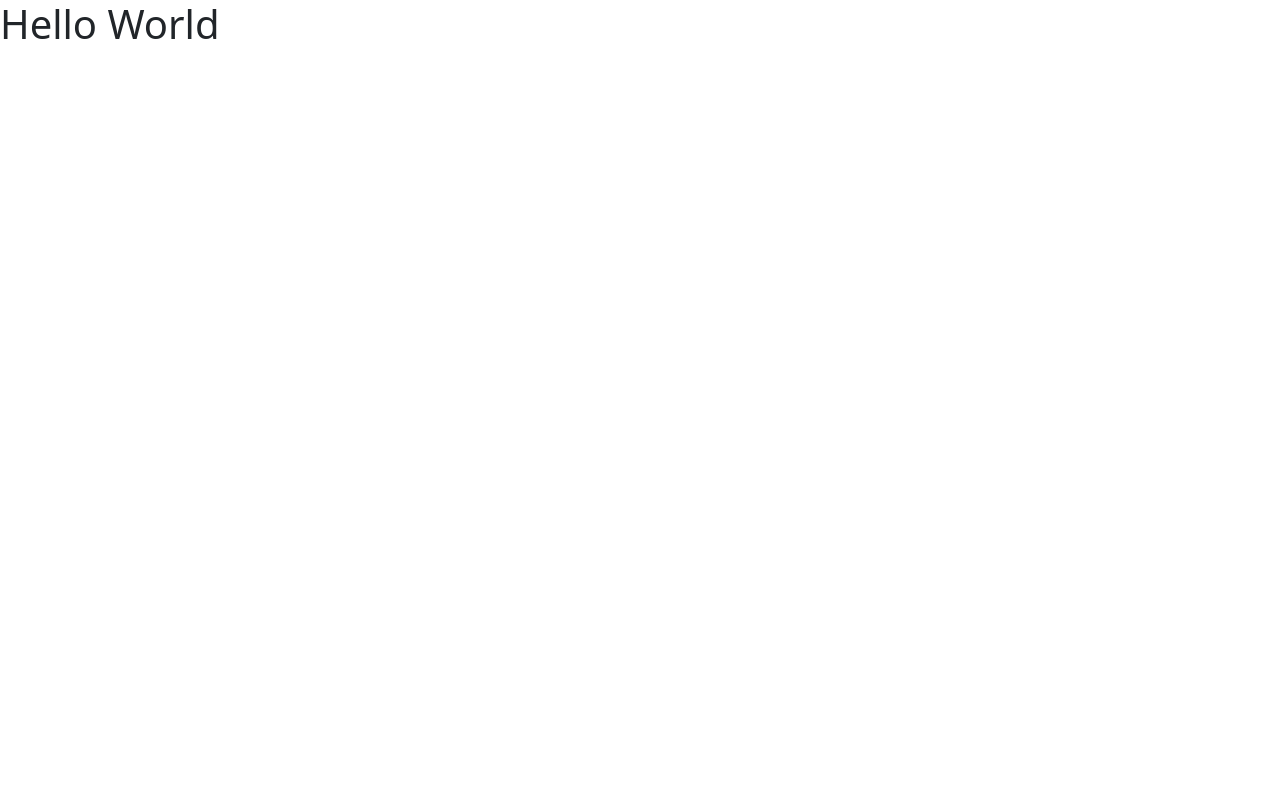
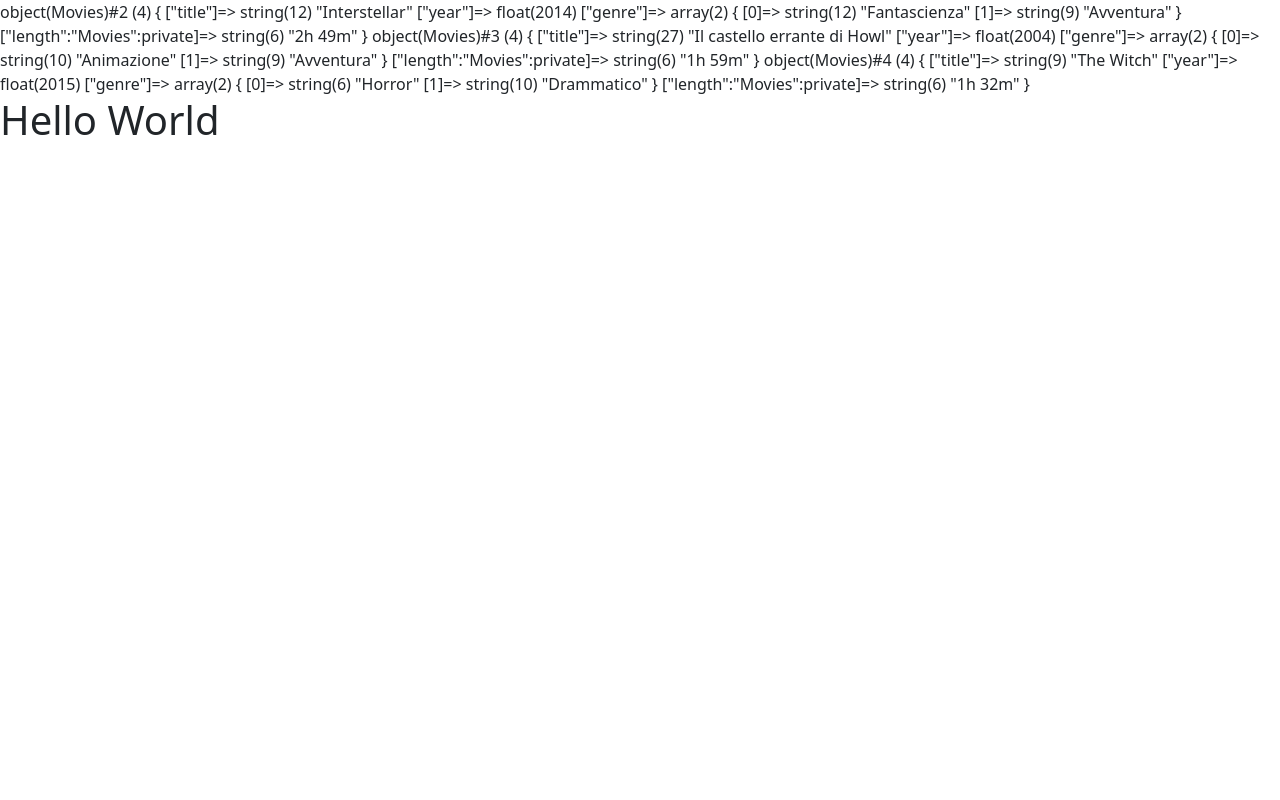
Before and after one commit to ChristianBianchi99/php-oop-1, a PHP site: page / in a window 1280 px wide. Before the commit the page is almost empty. Run offline with PHP 8.4, Linux system fonts and the light colour scheme.

Commit message:
Create istanze

```diff
--- a/index.php
+++ b/index.php
@@ -5,7 +5,7 @@
         public $genre;
         private $length;
 
-        public function __construct($title, $year, $genre){
+        public function __construct(string $title, float $year, array $genre){
             $this->title = $title;
             $this->year = $year;
             $this->genre = $genre;
@@ -18,6 +18,20 @@
             return $this->length;
         }
     }
+
+    //Creazione istanze
+    $movie1 = new Movies('Interstellar', 2014, ['Fantascienza', 'Avventura']);
+    $movie1->setLength('2h 49m');
+
+    $movie2 = new Movies('Il castello errante di Howl', 2004, ['Animazione', 'Avventura']);
+    $movie2->setLength('1h 59m');
+
+    $movie3 = new Movies('The Witch', 2015, ['Horror', 'Drammatico']);
+    $movie3->setLength('1h 32m');
+
+    var_dump($movie1);
+    var_dump($movie2);
+    var_dump($movie3);
 ?>
 <!DOCTYPE html>
 <html lang="en">
```
